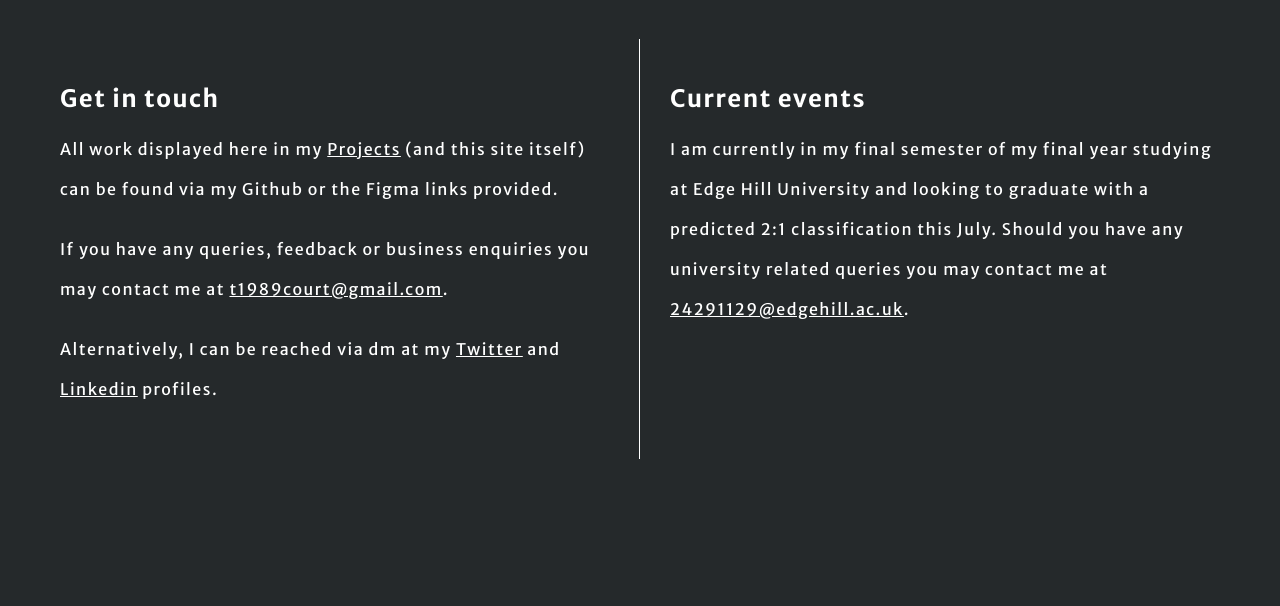
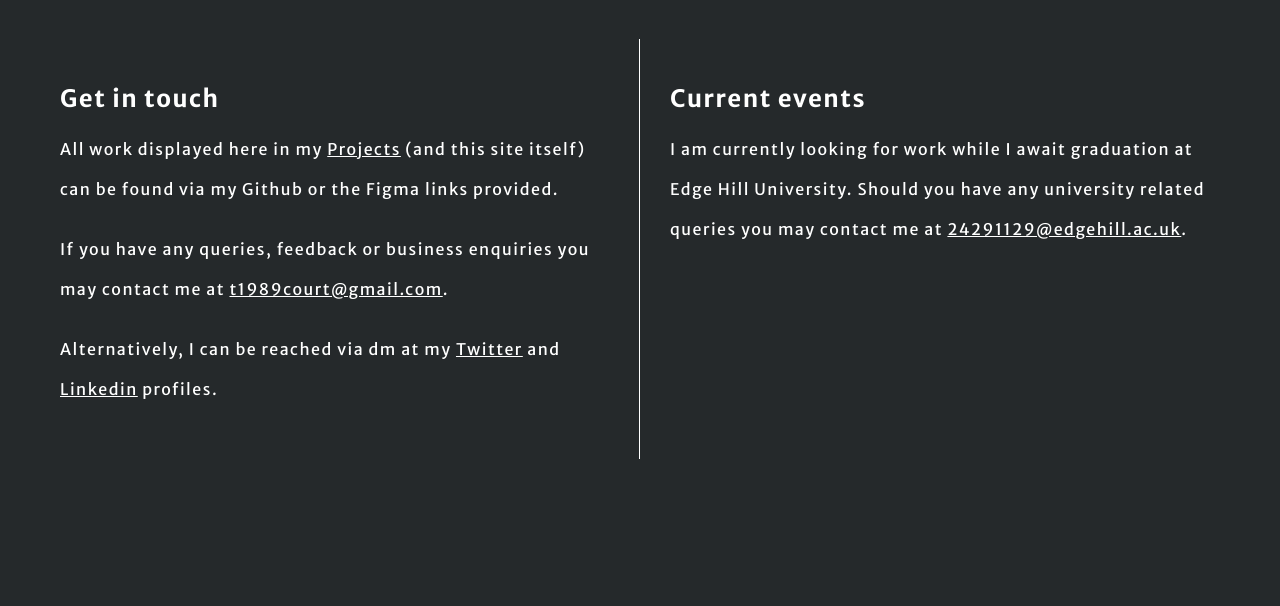
Before and after one commit to Tomcourt89/portfolio, a plain HTML site: page contact.html in a window 1280 px wide. Shown: the part 134-740 px from the top of the page. Drawn offline with Linux system fonts and the light colour scheme.

Commit message:
updated current information

```diff
--- a/contact.html
+++ b/contact.html
@@ -41,7 +41,7 @@
 
         <section>
             <h2>Current events</h2>
-            <p>I am currently in my final semester of my final year studying at Edge Hill University and looking to graduate with a predicted 2:1 classification this July. Should you have any university related queries you may contact me at
+            <p>I am currently looking for work while I await graduation at Edge Hill University. Should you have any university related queries you may contact me at
                 <a href="mailto:24291129@edgehill.ac.uk">24291129@edgehill.ac.uk</a>.</p>
         </section>
     </article>
```
Also changed, not shown: index.html (+1 -1 lines).
